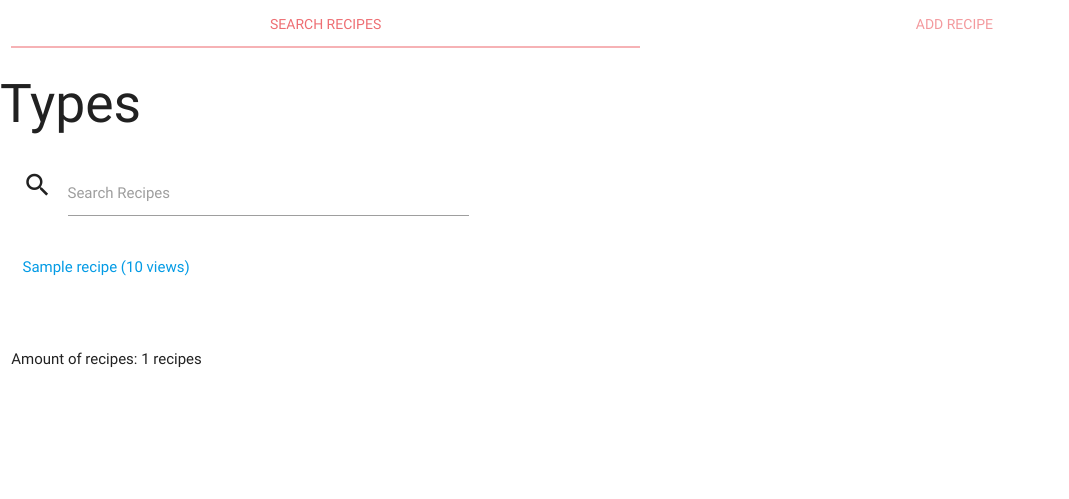
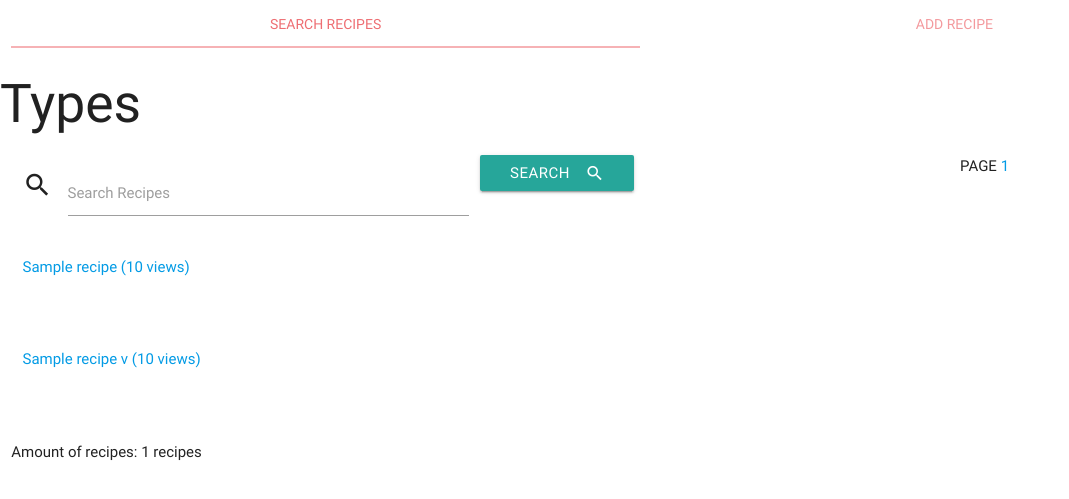
Before and after one commit to Daanivd/msp3, a Flask app: template templates/recipes.html in a window 1280 px wide. Shown: the top 499 px of the page, without its empty margins (0-1069 px from the left). Run offline with Flask 2, Linux system fonts and the light colour scheme; the template is opened without the code that fills it: most values are stand-ins (such as "Sample title", 1, 10 or a date in 2020); some libraries are stand-ins or nearby versions.

Commit message:
added pagination and "last added" and "most viewed" recipe lists for landing page

```diff
--- a/app.py
+++ b/app.py
@@ -3,6 +3,7 @@ from flask import Flask, render_template, redirect, request, url_for
 from flask_pymongo import PyMongo
 from bson.objectid import ObjectId
 import datetime
+from flask_paginate import Pagination, get_page_parameter
 
 app = Flask(__name__)
 app.config["MONGO_DBNAME"] = 'recipeDB'
@@ -11,13 +12,22 @@ app.config["MONGO_URI"] = os.getenv('MONGO_URI')
 mongo = PyMongo(app)
 
 
-@app.route('/')
-@app.route('/recipes')
-def recipes():
-      return render_template("recipes.html", recipes=mongo.db.recipes.find())
+#@app.route('/')
+@app.route('/recipes/<page>')
+def recipes(page):
+
+      recipes = mongo.db.recipes.find().sort('dateEntered',-1)
+      recipesV = mongo.db.recipes.find().sort('views', -1)
+      total = recipes.count()
+      nPerPage = 2
+      pages = list(range(1,-(-total//nPerPage)+1))
+      skip = (int(page)-1)*nPerPage
+      recipes=recipes.skip(skip).limit(nPerPage)
+      recipesV=recipesV.skip(skip).limit(nPerPage)
+      return render_template("recipes.html", recipes = recipes, recipesV = recipesV, pages=pages)
 
 
-@app.route('/recipes/<recipe_id>')
+@app.route('/recipe/<recipe_id>')
 def view_recipe(recipe_id):
     the_recipe =  mongo.db.recipes.find_one({"_id": ObjectId(recipe_id)})
     views = the_recipe['views']
@@ -42,9 +52,18 @@ def add_recipe():
     allergens = request.form.getlist('allergens')
     diet = request.form.getlist('diet')
     keywords = request.form['keywords']
-    keywords = keywords.split(',')
+    keywords = keywords.strip().split(',')
 
-    recipes.insert_one({'recipeName': recipeName, 'dateEntered': dateEntered, 'servings': servings, 'prepTime': prepTime, 'diet': diet, 'ingredients': ingredients, 'directions': directions, 'allergens': allergens, 'keywords': keywords, 'views': 0})
+    recipes.insert_one({'recipeName': recipeName.lower(),
+                        'dateEntered': dateEntered,
+                        'servings': servings.lower(),
+                        'prepTime': prepTime.lower(),
+                        'diet': diet.lower(),
+                        'ingredients': ingredients.lower(),
+                        'directions': directions.lower(),
+                        'allergens': allergens.lower(),
+                        'keywords': keywords.lower(),
+                        'views': 0})
 
     return redirect(url_for('recipes'))
 
@@ -57,33 +76,39 @@ def edit(recipe_id):
 
 @app.route('/submit_edit/<recipe_id>', methods=['POST'])
 def submit_edit(recipe_id):
-    #recipe_id = request.form['_id']
-
     directions = request.form['directions']
     recipeName = request.form['recipe_name']
     ingredients =  request.form.getlist('ingredients')
     allergens = request.form.getlist('allergens')
-    keywordString = request.form('keywords')
-    keywords = keywordString.split(",")
-    mongo.db.recipes.update_one({"_id": ObjectId(recipe_id)}, {'$set': {'recipeName': recipeName, 'ingredients': ingredients, 'directions': directions, 'allergens': allergens, 'keywords': keywords}})
+    diet = request.form.getlist('diet')
+    keywordString = request.form['keywords']
+    keywords = keywordString.strip().split(',')
+    mongo.db.recipes.update_one({"_id": ObjectId(recipe_id)}, {'$set': {'recipeName': recipeName,
+                                                                        'ingredients': ingredients,
+                                                                        'directions': directions,
+                                                                        'diet': diet,
+                                                                        'allergens': allergens,
+                                                                        'keywords': keywords}})
     the_recipe = mongo.db.recipes.find_one({"_id": ObjectId(recipe_id)})
     views = the_recipe['views']
     views = views + 1
-    return redirect(url_for('recipes', ))
+    return redirect(url_for('recipes'))
 
 
 @app.route('/delete/<recipe_id>')
 def delete(recipe_id):
-     #recipe_id = request.form['_id']
      mongo.db.recipes.delete_one({"_id": ObjectId(recipe_id)})
      return redirect(url_for('recipes'))
 
 
-@app.route('/search_recipe', methods=['POST'])
-def search_recipe():
-    searchKey = request.form.get("searchKey")
-    searchResults = mongo.db.recipes.find({"recipeKeywords": searchKey})
-    return redirect(url_for('recipes', recipes=searchResults))
+@app.route('/search_recipes', methods=['POST'])
+def search_recipes():
+    searchKey = request.form["searchKey"]
+    searchResults = mongo.db.recipes.find({'keywords': searchKey})
+    return render_template('recipes.html', recipes=searchResults)
+
+
+
 
 
 if __name__ == '__main__':
--- a/templates/base.html
+++ b/templates/base.html
@@ -11,7 +11,7 @@
     <div class="row">
         <div class="col s12">
             <ul class="tabs">
-                <li class="tab col s6"><a href="{{ url_for('recipes') }}" target="_self">Search Recipes</a></li>
+                <li class="tab col s6"><a href="{{ url_for('recipes', page=1) }}" target="_self">Search Recipes</a></li>
                 <li class="tab col s6"><a href="{{ url_for('create') }}" target="_self">Add Recipe</a></li>
             </ul>
         </div>
--- a/templates/recipe.html
+++ b/templates/recipe.html
@@ -41,7 +41,7 @@
 <div class="row">
     <form method="GET" action="/edit/{{recipe._id}}">
         <button class="btn waves-effect waves-light" type="submit">Edit Recipe
-        <i class="material-icons lefti">edit</i></button>
+        <i class="material-icons left">edit</i></button>
     </form>
 
     <form method="GET" action="{{ url_for('delete', recipe_id=recipe._id) }}">
--- a/templates/recipes.html
+++ b/templates/recipes.html
@@ -6,22 +6,37 @@
 
         <div class="col s9 search">
             <div class="row">
-                <form action="{{ url_for('search_recipe') }}" method="POST">
+                <form action="{{ url_for('search_recipes') }}" method="POST">
             <div class="input-field col s6">
                 <i class="material-icons prefix">search</i>
                 <input id="icon_prefix" name="searchKey" type="text" class="validate">
                 <label for="icon_prefix">Search Recipes</label>
             </div>
+            <button class="btn waves-effect waves-light" type="submit">Search
+                <i class="material-icons right">search</i>
+             </button>
             </form>
         </div>
         <div class="row">
             {% for recipe in recipes %}
             <div class="col s3 recipe">
-                <a href="/recipes/{{recipe._id}}">{{recipe.recipeName}} ({{recipe.views}} views)</a>
+                <a href="/recipe/{{recipe._id}}">{{recipe.recipeName}} ({{recipe.views}} views)</a>
 
             </div>
              {% endfor %}
         </div>
+
+         <div class="row">
+            {% for recipeV in recipesV %}
+            <div class="col s3 recipe">
+                <a href="/recipe/{{recipeV._id}}">{{recipeV.recipeName}} ({{recipeV.views}} views)</a>
+
+            </div>
+             {% endfor %}
+        </div>
+
+
+
 
 
     </div>
@@ -29,6 +44,11 @@
       Amount of recipes:  {{recipes.count()}} recipes
     </div>
 
+     <span>PAGE</span>
+     {% for page in pages %}
+       <a href="/recipes/{{page}}">{{page}}</a>
+        {% endfor %}
+
 
 </div>
 </div>
```
